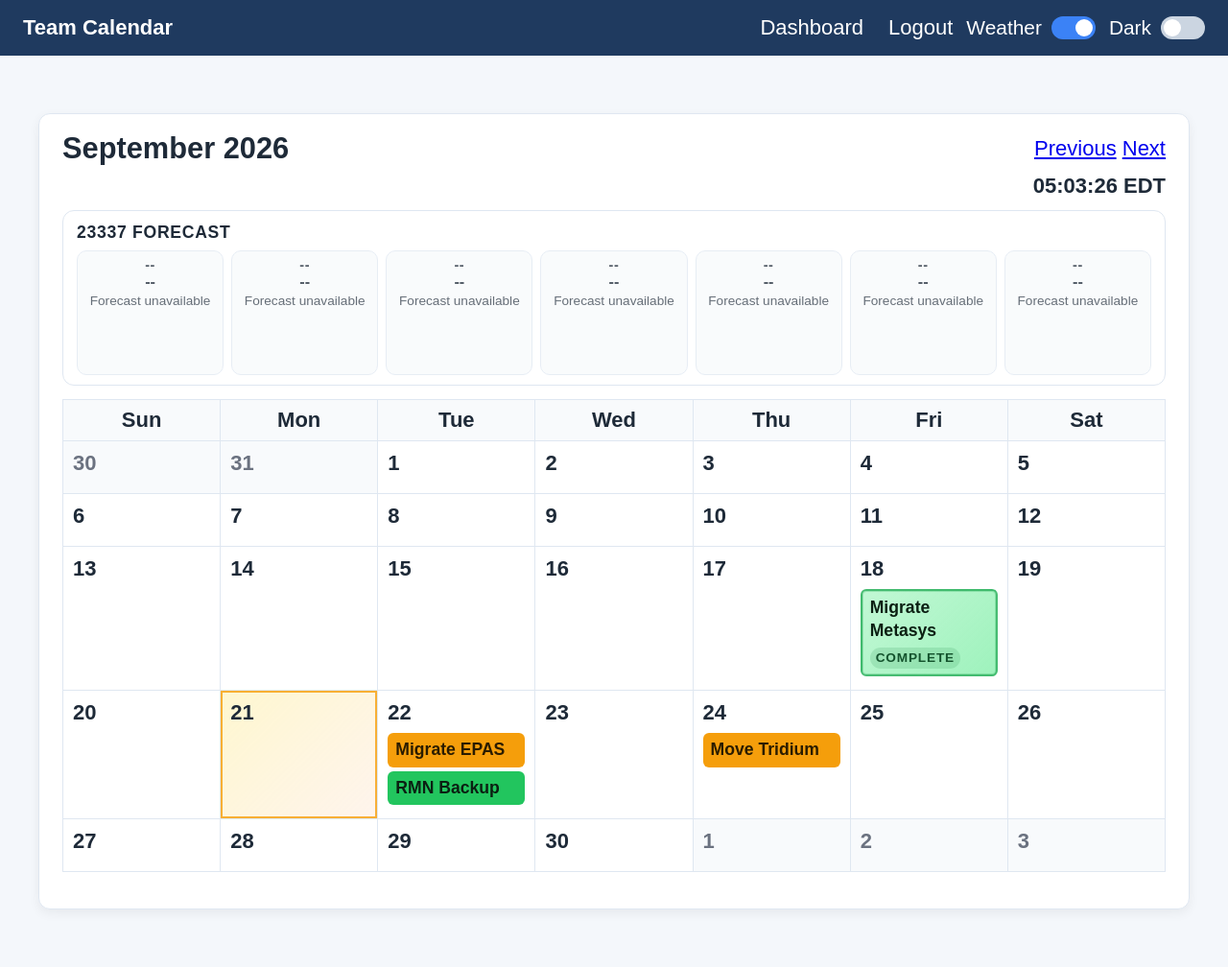
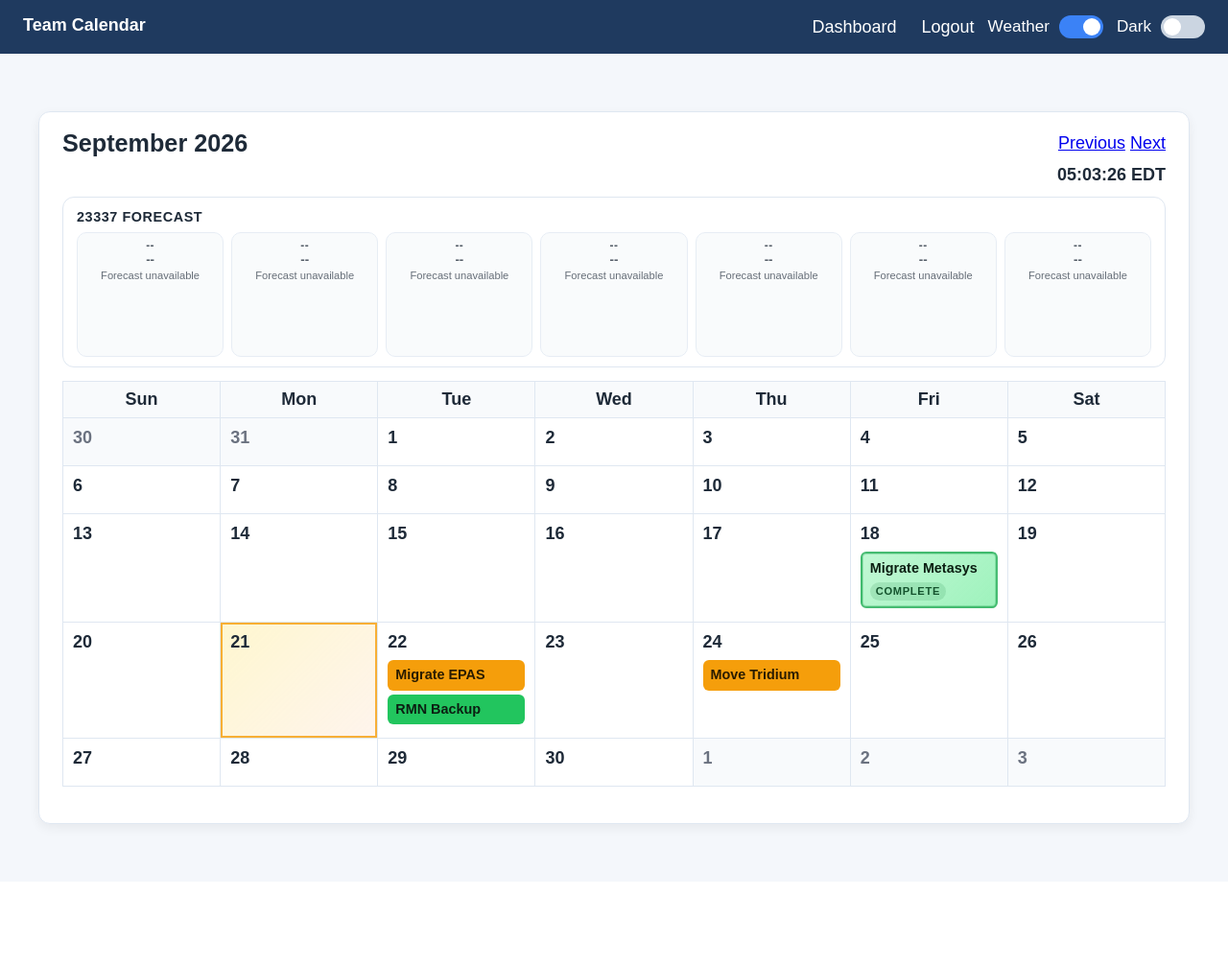
Before and after one commit to orbitshift/calendar-app, a Flask app: page /dashboard in a window 1280 px wide. Shown: the whole page at 96% size. After the commit the page ends 869 px from the top, so only its background shows below. Run offline with Flask 3, Linux system fonts and the light colour scheme; a user stored in the database is signed in; data comes from the database, SQL or seed files in the repository; data that the repository does not hold is empty.

Commit message:
Reduce global font size for better Pi fit

```diff
--- a/templates/base.html
+++ b/templates/base.html
@@ -19,7 +19,7 @@
         --task-bg: #dbeafe;
         --day-muted: #6b7280;
         --day-off: #f8fafc;
-        --base-font-size: 22px;
+        --base-font-size: 18px;
       }
 
       body.dark-mode {
```
